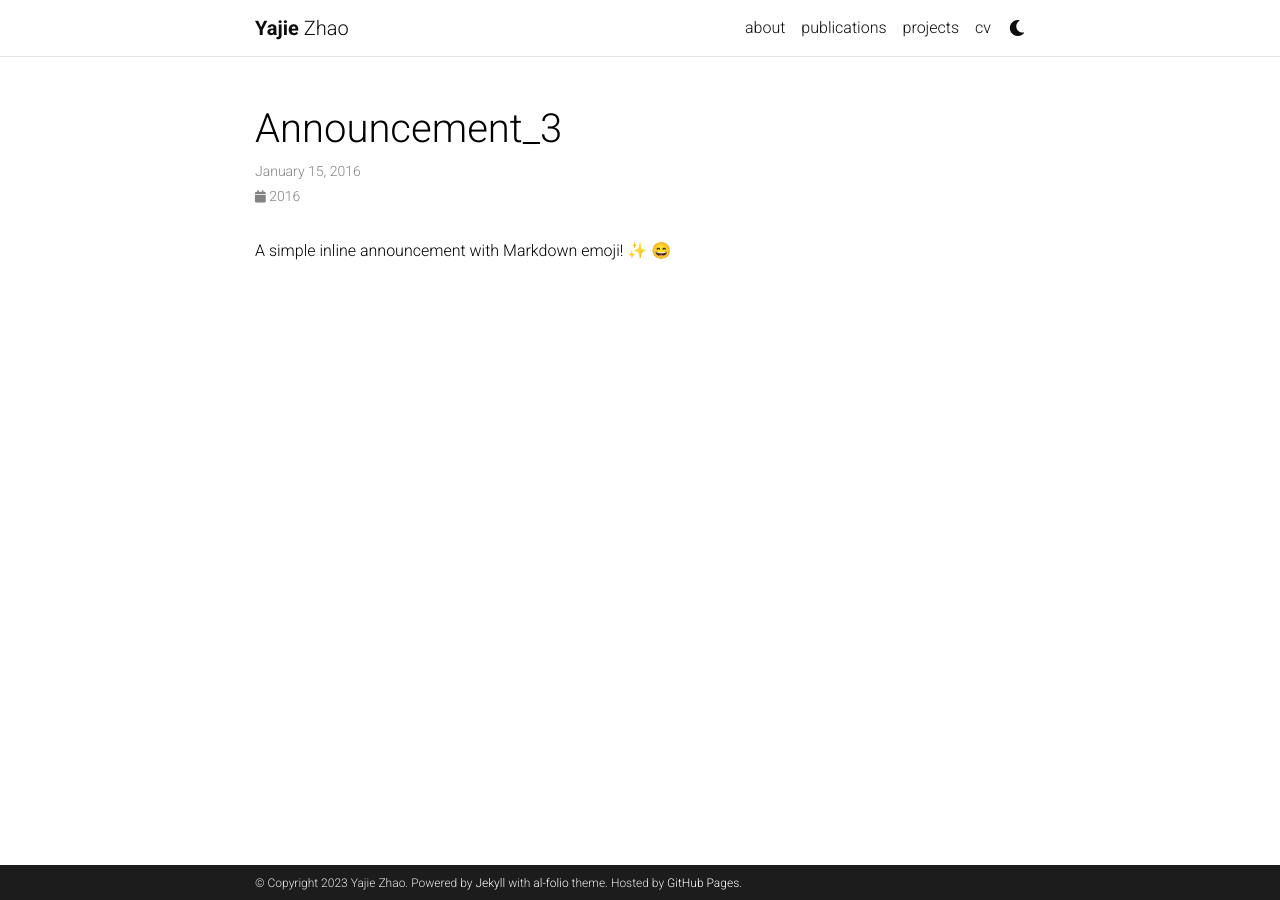
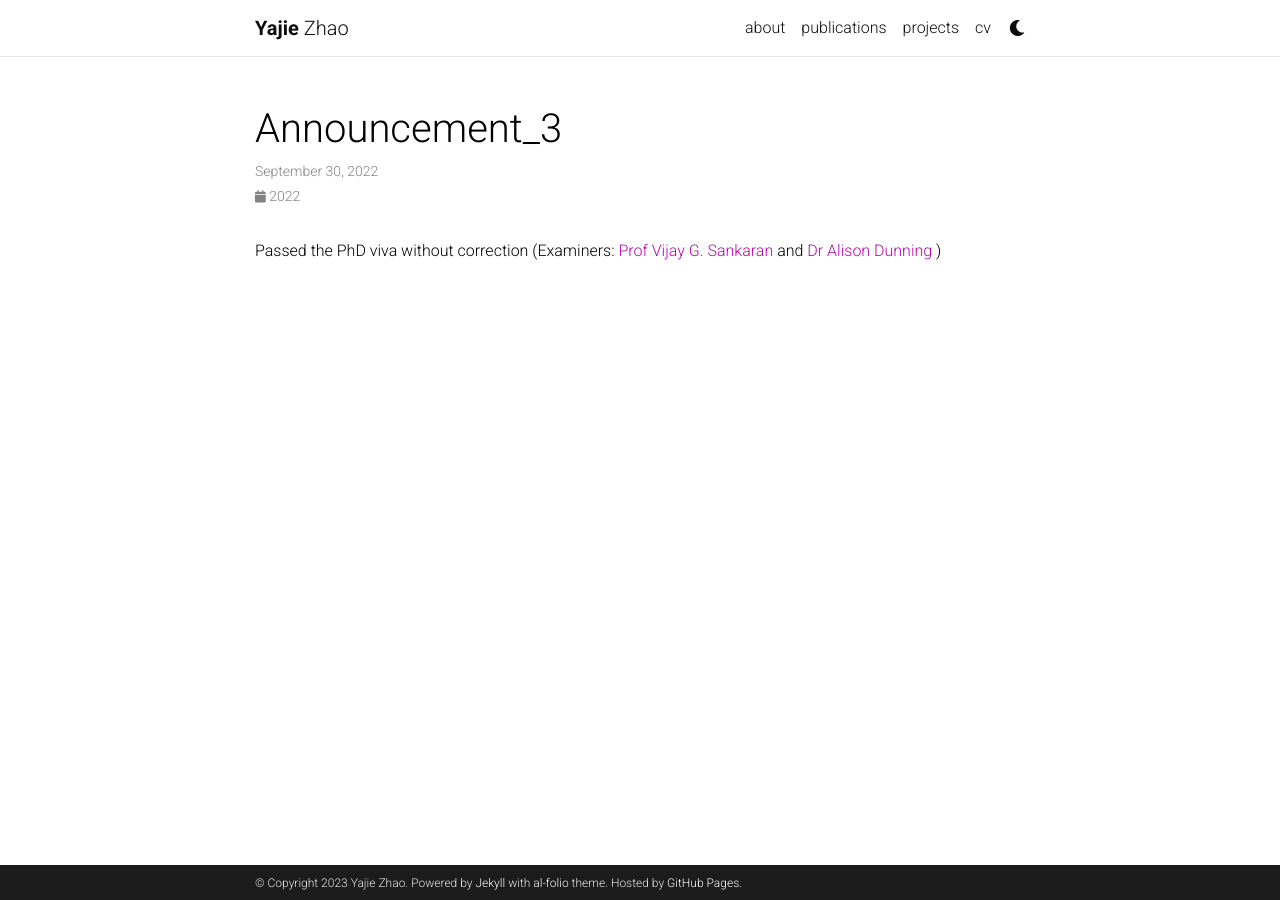
Before and after one commit to zhaoyajie1209/zhaoyajie1209.github.io, a Jekyll site: the page built from _news/announcement_3.md, in a window 1280 px wide. Built offline with Jekyll 4.4.1, drawn with Linux system fonts in a browser that asks for light colours; emoji names are drawn with the system emoji font; comment, search, counter and statistics services are not loaded; a style sheet for code colours, icons or effects is not loaded.

Commit message:
Update announcement_3.md

```diff
--- a/_news/announcement_3.md
+++ b/_news/announcement_3.md
@@ -1,8 +1,8 @@
 ---
 layout: post
-date: 2016-01-15 07:59:00-0400
+date: 2022-09-30
 inline: true
 related_posts: false
 ---
 
-A simple inline announcement with Markdown emoji! :sparkles: :smile:
+Passed the PhD viva without correction (Examiners: <a href="https://hsci.harvard.edu/people/vijay-g-sankaran-md-phd"> Prof Vijay G. Sankaran </a> and <a href="https://ccge.medschl.cam.ac.uk/dr-alison-dunning/"> Dr Alison Dunning </a> )
```
